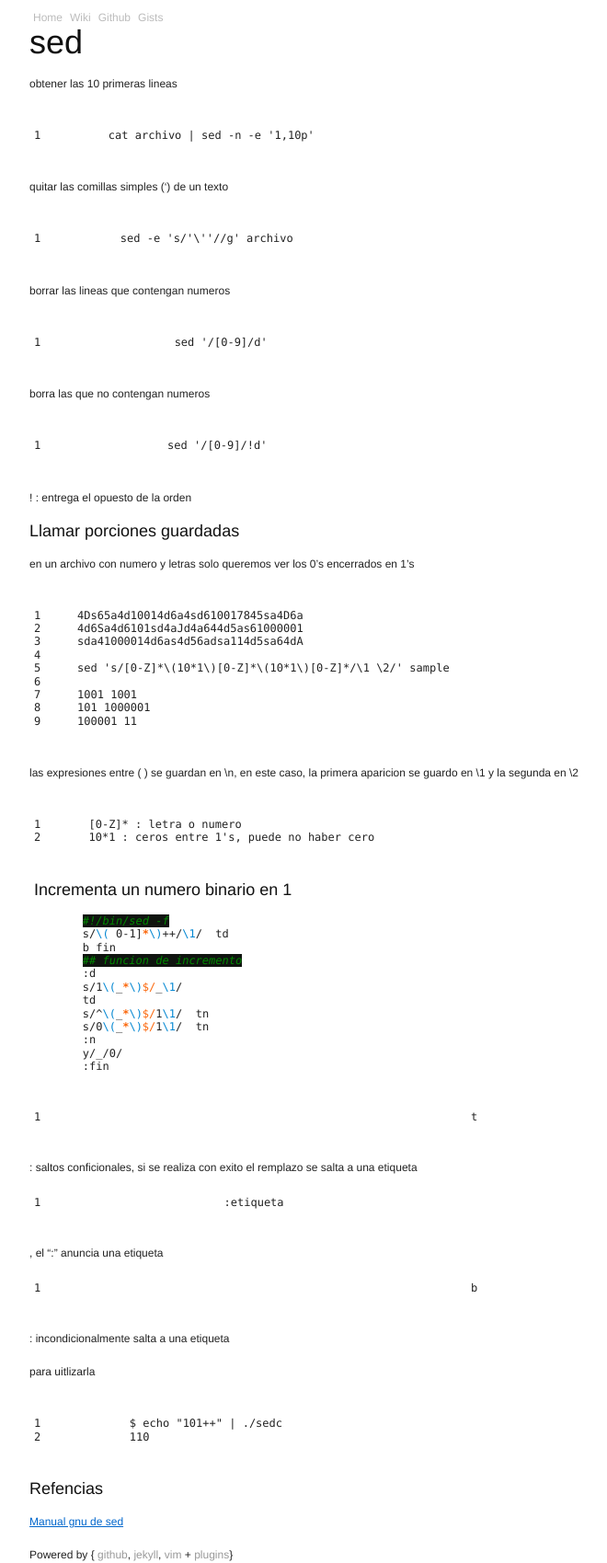
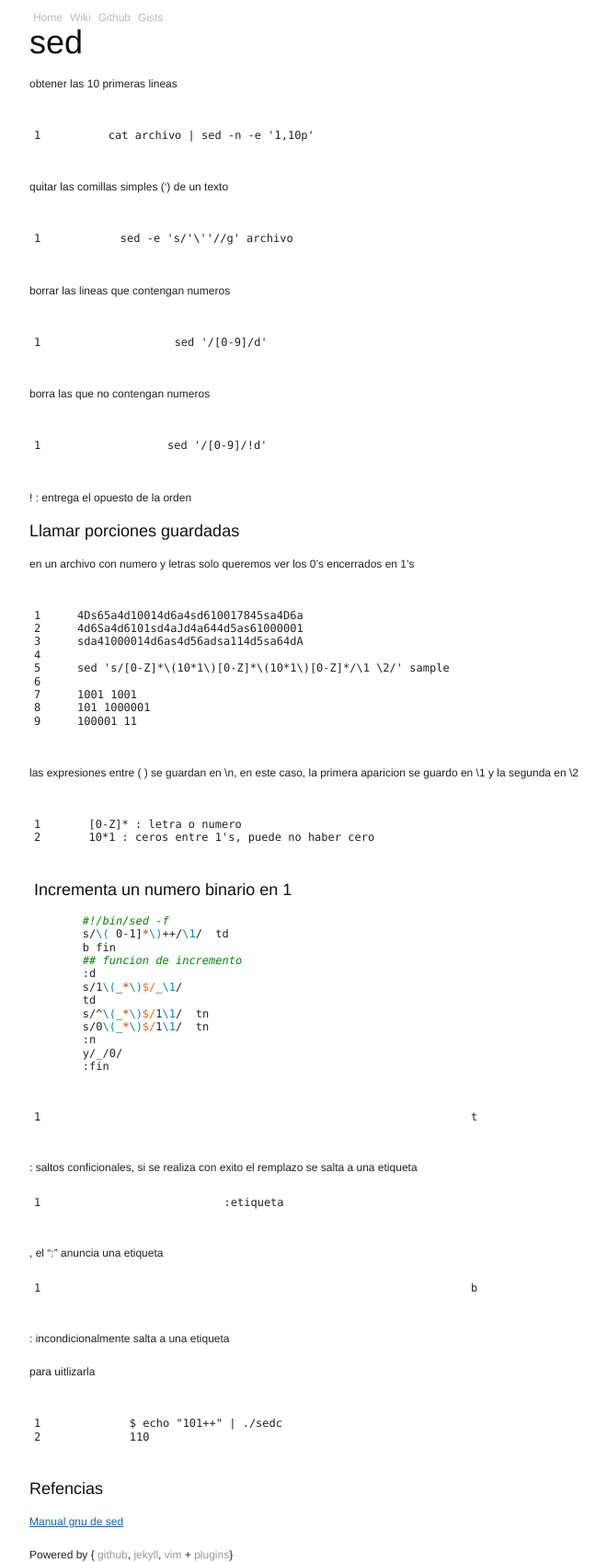
Before and after one commit to juanpabloaj/juanpabloaj.github.com, a Jekyll site: the page built from wiki/sed.md, in a window 1280 px wide. Shown: the whole page at 92% size, without its empty margins (133-793 px from the left). Built offline with Jekyll 4.4.1, drawn with Linux system fonts in a browser that asks for light colours; Markdown is read by kramdown in place of the engine named in the settings.

Commit message:
syntax : comment without background

```diff
--- a/_posts/2011-07-12-Rails-con-Passenger-nginx-en-Squeeze.markdown
+++ b/_posts/2011-07-12-Rails-con-Passenger-nginx-en-Squeeze.markdown
@@ -61,6 +61,8 @@ Passenger se debería encargar del resto
 Dirá si falta algo, incluso se encargar de instalar nginx de ser necesario.
 La instalación debería terminar con algo como
 
+{% highlight nginx %}
+
 	This installer has already modified the configuration file for you! The
 	following configuration snippet was inserted:
 
@@ -79,9 +81,11 @@ La instalación debería terminar con algo como
 	  passenger_enabled on;
 	}
 
+{% endhighlight %}
 
 El archivo para administrar nginx en `/etc/init.d/nginx`
 
+{% highlight bash %}
 
 	#! /bin/sh
 
@@ -145,6 +149,7 @@ El archivo para administrar nginx en `/etc/init.d/nginx`
 
 		exit 0
 
+{% endhighlight %}
 
 Darle los permisos de ejecución
 
--- a/css/syntax.css
+++ b/css/syntax.css
@@ -1,5 +1,5 @@
 .hll { background-color: #333333 }
-.c { color: #008800; font-style: italic; background-color: #0f140f } /* Comment */
+.c { color: #008800; font-style: italic; } /* Comment */
 .err { color: #ffffff } /* Error */
 .g { color: #ffffff } /* Generic */
 .k { color: #fb660a; font-weight: bold } /* Keyword */
@@ -8,10 +8,10 @@
 .o { color: #ffffff } /* Operator */
 .x { color: #ffffff } /* Other */
 .p { color: #ffffff } /* Punctuation */
-.cm { color: #008800; font-style: italic; background-color: #0f140f } /* Comment.Multiline */
-.cp { color: #ff0007; font-weight: bold; font-style: italic; background-color: #0f140f } /* Comment.Preproc */
-.c1 { color: #008800; font-style: italic; background-color: #0f140f } /* Comment.Single */
-.cs { color: #008800; font-style: italic; background-color: #0f140f } /* Comment.Special */
+.cm { color: #008800; font-style: italic;  } /* Comment.Multiline */
+.cp { color: #ff0007; font-weight: bold; font-style: italic; } /* Comment.Preproc */
+.c1 { color: #008800; font-style: italic; } /* Comment.Single */
+.cs { color: #008800; font-style: italic;} /* Comment.Special */
 .gd { color: #ffffff } /* Generic.Deleted */
 .ge { color: #ffffff } /* Generic.Emph */
 .gr { color: #ffffff } /* Generic.Error */
```
